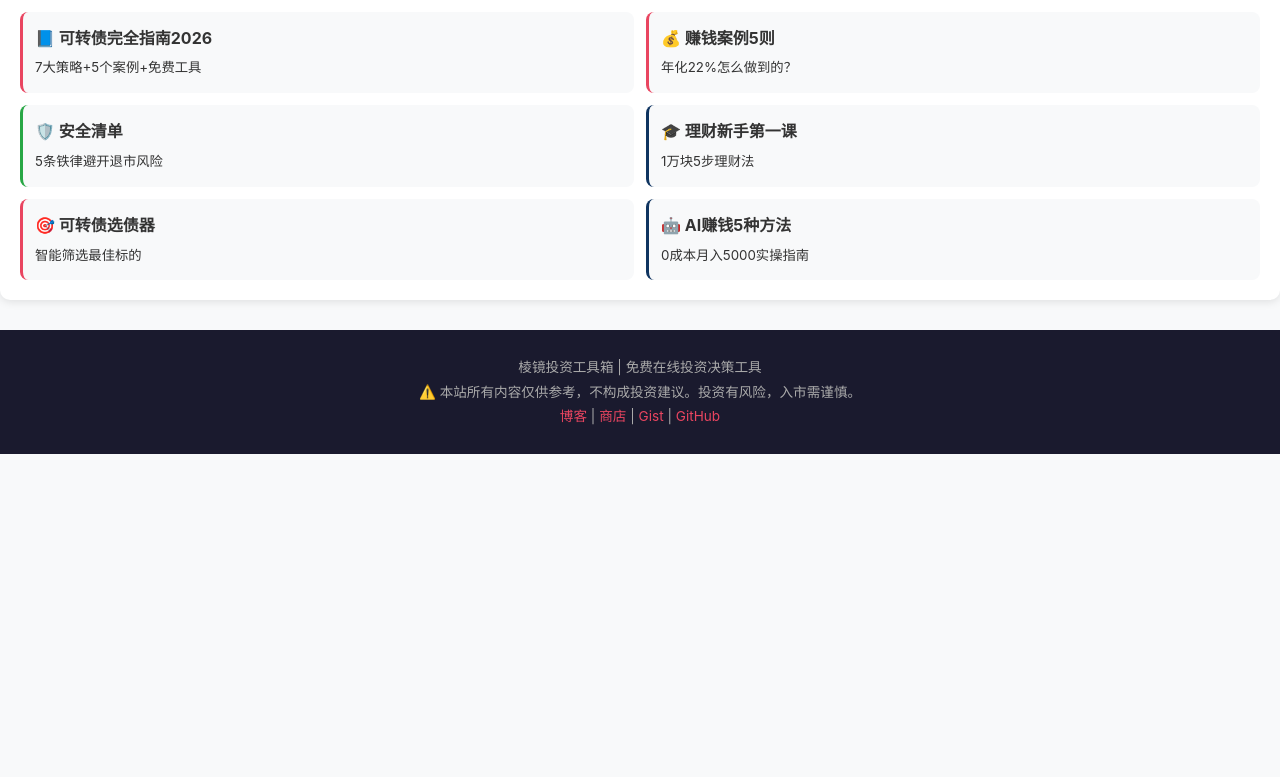
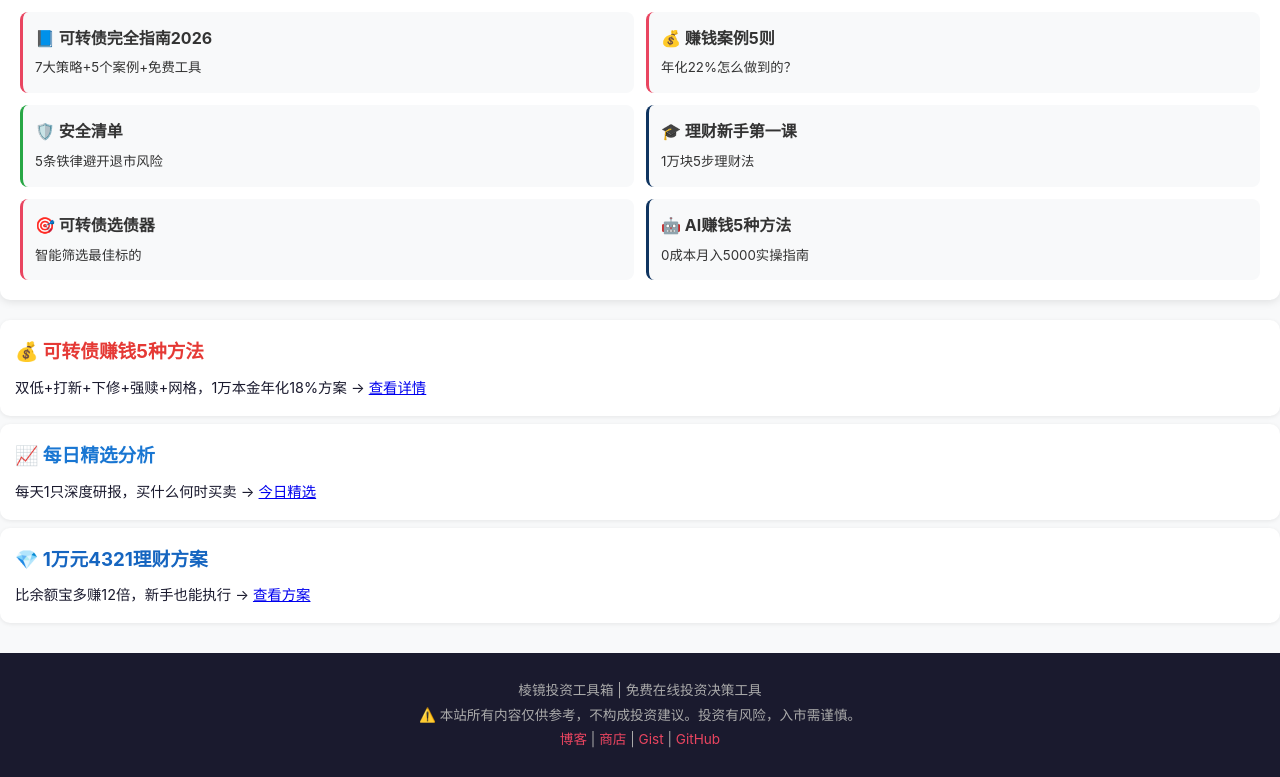
Before and after one commit to prism-invest-hqhub/prism-invest-cn, a plain HTML site: page index.html in a window 1280 px wide. Shown: the part 5441-6218 px from the top of the page. Before the commit the page ends 5895 px from the top, so only its background shows below. Drawn offline with Linux system fonts and the light colour scheme.

Commit message:
Add 3 new conversion pages to homepage

```diff
--- a/index.html
+++ b/index.html
@@ -320,6 +320,19 @@ footer a{color:#e94560;text-decoration:none}
         </a>
       </div>
     </div>
+
+          <div style="background:#fff;border-radius:10px;padding:15px;margin:8px 0;box-shadow:0 1px 4px rgba(0,0,0,0.08)">
+            <h3 style="color:#e53935;margin:0 0 6px">💰 可转债赚钱5种方法</h3>
+            <p style="font-size:0.9em;margin:0">双低+打新+下修+强赎+网格，1万本金年化18%方案 → <a href="cb-money-method.html">查看详情</a></p>
+          </div>
+          <div style="background:#fff;border-radius:10px;padding:15px;margin:8px 0;box-shadow:0 1px 4px rgba(0,0,0,0.08)">
+            <h3 style="color:#1976d2;margin:0 0 6px">📈 每日精选分析</h3>
+            <p style="font-size:0.9em;margin:0">每天1只深度研报，买什么何时买卖 → <a href="cb-daily-analysis.html">今日精选</a></p>
+          </div>
+          <div style="background:#fff;border-radius:10px;padding:15px;margin:8px 0;box-shadow:0 1px 4px rgba(0,0,0,0.08)">
+            <h3 style="color:#1565c0;margin:0 0 6px">💎 1万元4321理财方案</h3>
+            <p style="font-size:0.9em;margin:0">比余额宝多赚12倍，新手也能执行 → <a href="invest-10k-blueprint.html">查看方案</a></p>
+          </div>
 <footer>
 <p>棱镜投资工具箱 | 免费在线投资决策工具</p>
 <p>⚠️ 本站所有内容仅供参考，不构成投资建议。投资有风险，入市需谨慎。</p>
```
